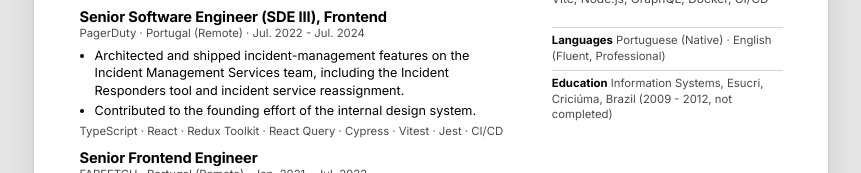
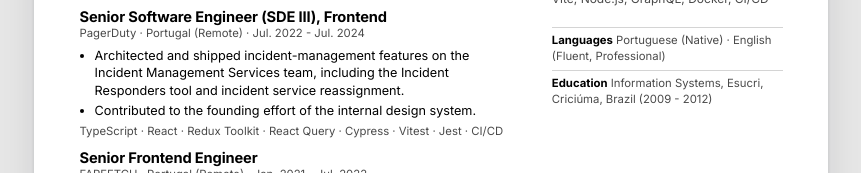
Before and after one commit to helderberto/helderberto.com, a Next.js app: page /resume in a window 1280 px wide. Shown: the part 618-791 px from the top of the page, without its empty margins (209-1070 px from the left). Built offline with nearby package versions, Linux system fonts and the light colour scheme.

Commit message:
chore: drop completion status from education entry

```diff
--- a/src/app/resume/page.tsx
+++ b/src/app/resume/page.tsx
@@ -124,7 +124,7 @@ export default function Resume() {
                 {resume.education
                   .map(
                     (item) =>
-                      `${item.program}, ${item.school}, ${item.location} (${item.period}, ${item.status})`,
+                      `${item.program}, ${item.school}, ${item.location} (${item.period})`,
                   )
                   .join(' · ')}
               </p>
--- a/src/data/resume.ts
+++ b/src/data/resume.ts
@@ -206,7 +206,6 @@ export const resume = {
       school: 'Esucri',
       location: 'Criciúma, Brazil',
       period: '2009 - 2012',
-      status: 'not completed',
     },
   ],
   languages: [
```
